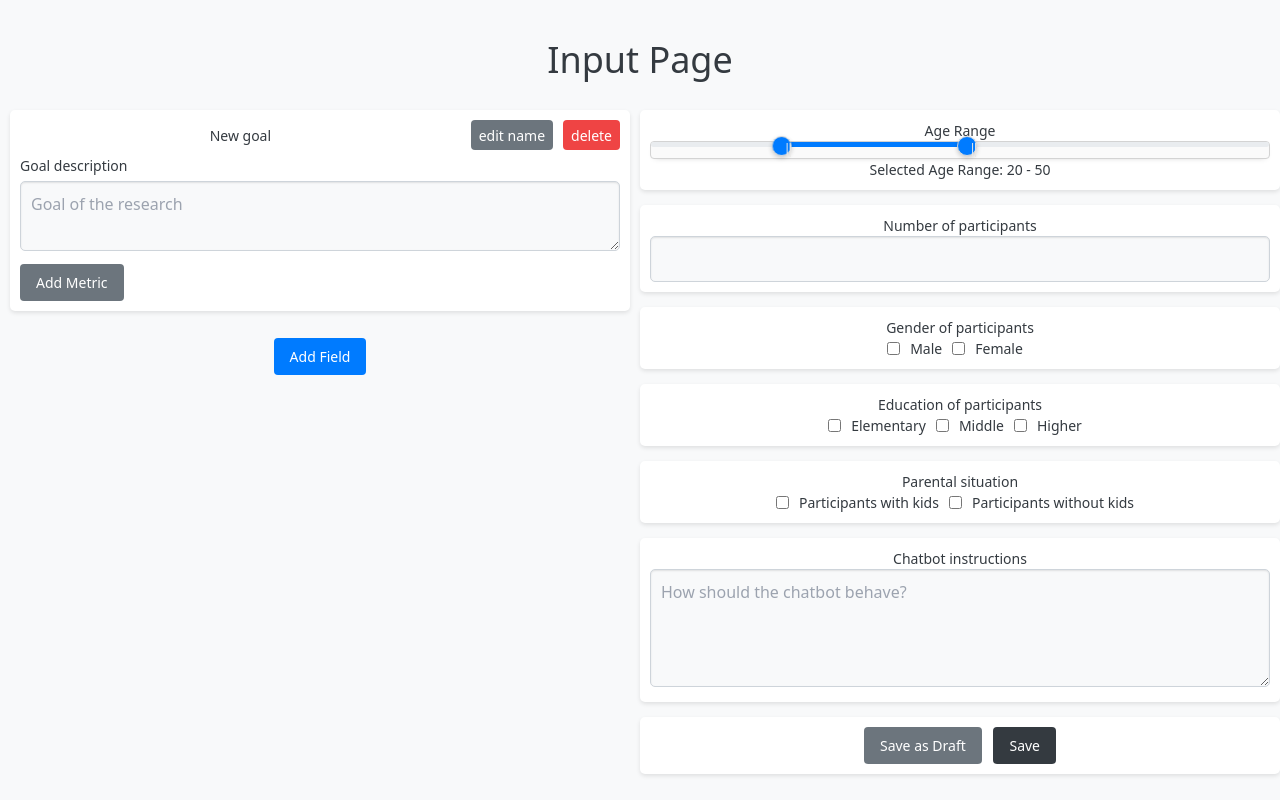
After one commit to Stasieniec/chatbot-based-research, a Flask app: page /example_input in a window 1280 px wide. The commit adds this page. Run offline with Flask 2, Linux system fonts and the light colour scheme; style sheets or scripts are compiled from the project's sources; some libraries are stand-ins or nearby versions.

Commit message:
example input

```diff
--- a/app.py
+++ b/app.py
@@ -14,5 +14,9 @@ def input_page():
 def results_page():
     return render_template('results.html')
 
+@app.route('/example_input')
+def example_input_page():
+    return render_template('example_input.html')
+
 if __name__ == '__main__':
     app.run(debug=False)
--- a/static/styles.css
+++ b/static/styles.css
@@ -767,3 +767,7 @@ h1 {
 .view-full-response-btn:hover {
     background-color: #0056b3;
 }
+
+.opinie{
+    margin-top: 30px;
+}
--- /dev/null
+++ b/templates/example_input.html
@@ -0,0 +1,151 @@
+<!DOCTYPE html>
+<html lang="en">
+    <head>
+        <meta charset="UTF-8">
+        <link rel="stylesheet" href="{{ url_for('static', filename='tailwind.css') }}">
+        <link rel="stylesheet" href="{{ url_for('static', filename='styles.css') }}">
+        <link href="https://cdn.jsdelivr.net/npm/tailwindcss@2.2.19/dist/tailwind.min.css" rel="stylesheet">
+        <link rel="stylesheet" href="https://cdnjs.cloudflare.com/ajax/libs/noUiSlider/15.5.0/nouislider.min.css">
+        <link rel="stylesheet" href="{{ url_for('static', filename='styles.css') }}">
+        <title>Input Page</title>
+    </head>
+    <body class="text-center">
+        <script src="https://cdnjs.cloudflare.com/ajax/libs/noUiSlider/15.5.0/nouislider.min.js"></script>
+        <div class="container mx-auto">
+            <h1 class="mt-5 text-4xl py-5">Input Page</h1> <!-- Updated title -->
+            <div class="row flex items-start"> <!-- Added items-start class -->
+                <!-- Left Column -->
+                <div class="col-md-6 form-section w-1/2" id="form-section">
+                    <div class="form-group mb-4 bg-gray-200 rounded p-4">
+                        <div class="form-group-title flex items-center mb-2">
+                            <h5 class="flex-1 m-0">New goal</h5>
+                            <button class="btn btn-secondary bg-blue-500 text-white px-2 py-1 ml-2 rounded" onclick="editTitle(this)">edit name</button>
+                            <button class="btn btn-danger bg-red-500 text-white px-2 py-1 ml-2 rounded" onclick="removeField(this)">delete</button>
+                        </div>
+                        <label class="goal-label text-left">Goal description</label> <!-- Added label -->
+                        <textarea class="form-control w-full h-20 text-base" placeholder="Goal of the research"></textarea>
+                        <button class="btn btn-secondary mt-2 bg-green-500 text-white px-4 py-2 rounded" onclick="openMetricModal(this)">Add Metric</button>
+                    </div>
+                    <button class="btn btn-primary mt-3 bg-blue-500 text-white px-4 py-2 rounded" onclick="addField()">Add Field</button>
+                </div>
+
+                <!-- Right Column -->
+                <div class="col-md-6 w-1/2 right-col"> <!-- Removed margin-top class -->
+                    <div class="form-group mb-4">
+                        <label for="ageRange">Age Range</label>
+                        <div id="ageRangeSlider" class="w-full h-5"></div>
+                        <p>Selected Age Range: <span id="ageRangeDisplay">20 - 50</span></p>
+                    </div>
+                    <div class="form-group mb-4">
+                        <label for="numberInput">Number of participants</label>
+                        <input type="number" class="form-control w-full" id="numberInput" min="1">
+                    </div>
+                    <div class="form-group mb-4">
+                        <label for="numberInput">Gender of participants</label>
+                        <div class="checkbox-group">
+                            <div class="form-check flex items-center">
+                                <input class="form-check-input mr-2" type="checkbox" id="checkbox1">
+                                <label class="form-check-label" for="checkbox1">Male</label>
+                            </div>
+                            <div class="form-check flex items-center">
+                                <input class="form-check-input mr-2" type="checkbox" id="checkbox2">
+                                <label class="form-check-label" for="checkbox2">Female</label>
+                            </div>
+                        </div>
+                    </div>
+                    <div class="form-group mb-4">
+                        <label for="numberInput">Education of participants</label>
+                        <div class="checkbox-group">
+                            <div class="form-check flex items-center">
+                                <input class="form-check-input mr-2" type="checkbox" id="checkbox1">
+                                <label class="form-check-label" for="checkbox1">Elementary</label>
+                            </div>
+                            <div class="form-check flex items-center">
+                                <input class="form-check-input mr-2" type="checkbox" id="checkbox2">
+                                <label class="form-check-label" for="checkbox2">Middle</label>
+                            </div>
+                            <div class="form-check flex items-center">
+                                <input class="form-check-input mr-2" type="checkbox" id="checkbox3">
+                                <label class="form-check-label" for="checkbox3">Higher</label>
+                            </div>
+                        </div>
+                    </div>
+                    <div class="form-group mb-4">
+                        <label for="numberInput">Parental situation</label>
+                        <div class="checkbox-group">
+                            <div class="form-check flex items-center">
+                                <input class="form-check-input mr-2" type="checkbox" id="checkbox1">
+                                <label class="form-check-label" for="checkbox1">Participants with kids</label>
+                            </div>
+                            <div class="form-check flex items-center">
+                                <input class="form-check-input mr-2" type="checkbox" id="checkbox2">
+                                <label class="form-check-label" for="checkbox2">Participants without kids</label>
+                            </div>
+                        </div>
+                    </div>
+                    <div class="form-group mb-4">
+                        <label for="textarea">Chatbot instructions</label>
+                        <textarea class="form-control w-full h-32" id="textarea" rows="4" placeholder="How should the chatbot behave?"></textarea>
+                    </div>
+                    <div class="form-group mb-4">
+                        <button class="btn btn-draft bg-grey-500 text-white px-4 py-2 mr-2 rounded">Save as Draft</button>
+                        <button class="btn btn-save bg-black text-white px-4 py-2 rounded">Save</button>
+                    </div>
+                </div>
+            </div>
+        </div>
+
+        <!-- The Modal -->
+        <div id="metricModal" class="modal">
+            <div class="modal-content rounded">
+                <span class="close" onclick="closeMetricModal()">&times;</span>
+                <h2 class = "rounded">Add Metric</h2>
+                <div class="radio-group">
+                    <label><input type="radio" name="metricOption" value="likert"> Likert scale</label>
+                    <label><input type="radio" name="metricOption" value="option2"> Number</label>
+                    <label><input type="radio" name="metricOption" value="option3"> Open question</label>
+                </div>
+                <div id="dynamic-likert" class="dynamic-content" style="display: none;">
+                    <label>Likert Scale Labels:</label>
+                    <div class="likert-labels">
+                        <div class="likert-label-item">
+                            <label>Very Negative:</label>
+                            <input type="text" class="form-control mt-2" placeholder="Label 1">
+                        </div>
+                        <div class="likert-label-item">
+                            <label>Negative:</label>
+                            <input type="text" class="form-control mt-2" placeholder="Label 2">
+                        </div>
+                        <div class="likert-label-item">
+                            <label>Neutral:</label>
+                            <input type="text" class="form-control mt-2" placeholder="Label 3">
+                        </div>
+                        <div class="likert-label-item">
+                            <label>Positive:</label>
+                            <input type="text" class="form-control mt-2" placeholder="Label 4">
+                        </div>
+                        <div class="likert-label-item">
+                            <label>Very Positive:</label>
+                            <input type="text" class="form-control mt-2" placeholder="Label 5">
+                        </div>
+                    </div>
+                </div>
+                <div id="dynamic-option2" class="dynamic-content" style="display: none;">
+                    <input type="number" id="metricInput1" class="form-control mt-2" placeholder="Left boundary">
+                    <input type="number" id="metricInput1" class="form-control mt-2" placeholder="Right boundary">
+                </div>
+                <div id="dynamic-option3" class="dynamic-content" style="display: none;">
+                    <input type="text" id="metricInput1" class="form-control mt-2" placeholder="Enter the question">
+                </div>
+                <label for="metricTitle">Metric Title:</label>
+                <input type="text" id="metricTitle" class="form-control mt-2 metric-titles" placeholder="Enter metric title">
+                <button class="btn btn-primary mt-2 rounded" onclick="saveMetric()">OK</button>
+            </div>
+        </div>
+
+        <script src="https://code.jquery.com/jquery-3.5.1.slim.min.js"></script>
+        <script src="https://cdn.jsdelivr.net/npm/@popperjs/core@2.5.4/dist/umd/popper.min.js"></script>
+        <script src="https://stackpath.bootstrapcdn.com/bootstrap/4.5.2/js/bootstrap.min.js"></script>
+        <script src="{{ url_for('static', filename='input.js') }}"></script>
+    </body>
+</html>
--- a/templates/home.html
+++ b/templates/home.html
@@ -9,8 +9,9 @@
     <body class="text-center">
         <div class="container mx-auto">
             <h1 class="mt-5 text-2xl">Home Page</h1>
-            <button class="btn btn-primary mt-3 bg-blue-500 text-white px-4 py-2" onclick="location.href='/input'">Go to Input</button>
-            <button class="btn btn-secondary mt-3 bg-gray-500 text-white px-4 py-2" onclick="location.href='/results'">Go to Results</button>
+            <button class="btn btn-primary mt-3 bg-blue-500 text-white px-4 py-2" onclick="location.href='/input'">Tworzenie badania</button>
+            <button class="btn btn-secondary mt-3 bg-gray-500 text-white px-4 py-2" onclick="location.href='/results'">Przykładowe wyniki</button>
+            <button class="btn btn-tertiary mt-3 bg-green-500 text-white px-4 py-2" onclick="location.href='/example_input'">Przykładowe wypełnione tworzenie badania</button>
         </div>
     </body>
 </html>
```
Also changed, not shown: static/example_input.js (added, +214 -0 lines), templates/results.html (+32 -28 lines).
